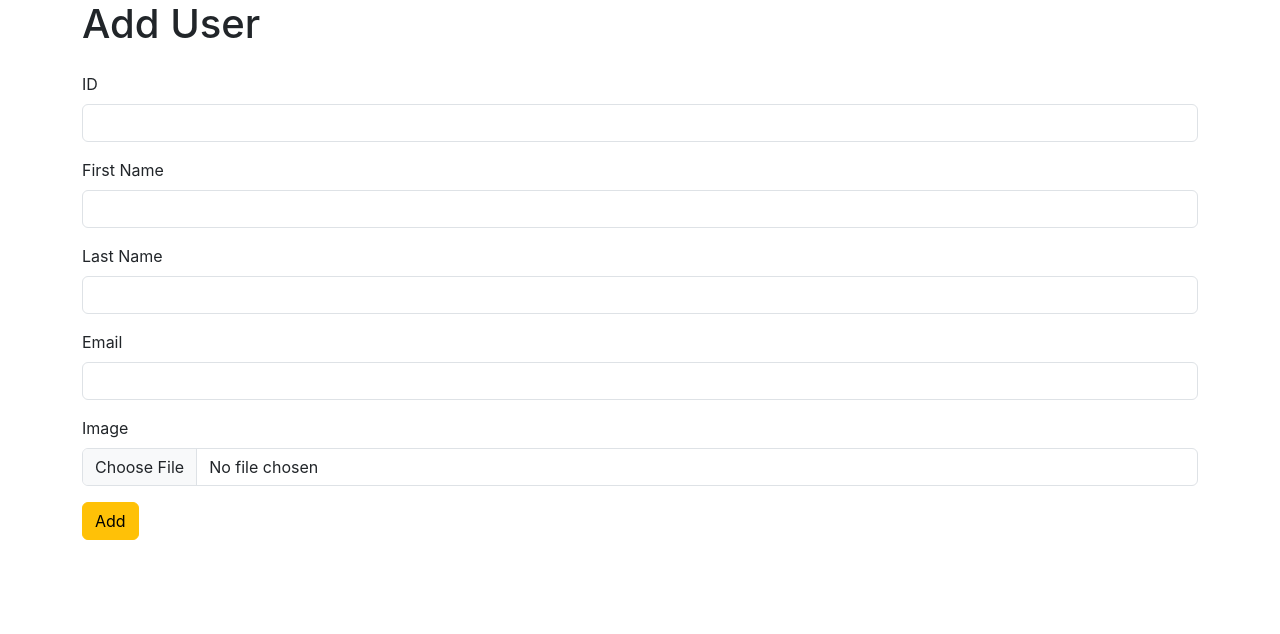
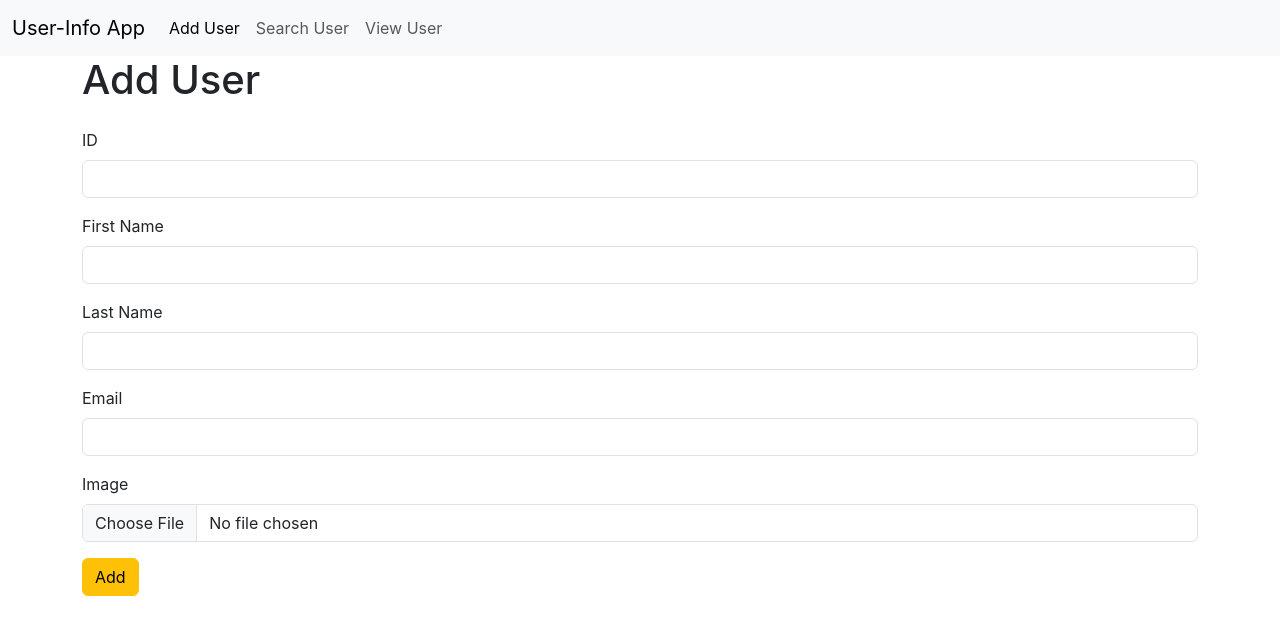
Before and after one commit to Sree1710/user-info-app, a React (Create React App) app: page /a in a window 1280 px wide. Shown: the top 634 px of the page. Built offline with nearby package versions, Linux system fonts and the light colour scheme.

Commit message:
Project completed

```diff
--- a/src/Components/AddUser.jsx
+++ b/src/Components/AddUser.jsx
@@ -1,4 +1,5 @@
 import React, { useState } from 'react'
+import Header from './Header'
 
 const AddUser = () => {
     const [inputField,setInputField]=useState(
@@ -14,6 +15,7 @@ const AddUser = () => {
     }
   return (
     <div>
+        <Header/>
         <div className="container">
             <div className="row">
                 <div className="col col-12 col-sm-12 col-md-12 col-lg-12 col-xl-12 col-xxl-12">
--- a/src/Components/SearchUser.jsx
+++ b/src/Components/SearchUser.jsx
@@ -1,4 +1,5 @@
 import React, { useState } from 'react'
+import Header from './Header'
 
 const SearchUser = () => {
     const [inputField,setInputField]=useState(
@@ -14,6 +15,7 @@ const SearchUser = () => {
     }
   return (
     <div>
+        <Header/>
         <div className="container">
             <div className="row">
                 <div className="col col-12 col-sm-12 col-md-12 col-lg-12 col-xl-12 col-xxl-12">
--- a/src/Components/ViewUser.jsx
+++ b/src/Components/ViewUser.jsx
@@ -1,5 +1,6 @@
 import axios from 'axios'
 import React, { useEffect, useState } from 'react'
+import Header from './Header'
 
 const ViewUser = () => {
     const [userData, setUserData] = useState(
@@ -22,6 +23,7 @@ const ViewUser = () => {
     useEffect(() => { getData() }, [])
     return (
         <div>
+            <Header/>
             <div className="container">
                 <div className="row">
                     <div className="col col-12 col-sm-12 col-md-12 col-lg-12 col-xl-12 col-xxl-12">
```
